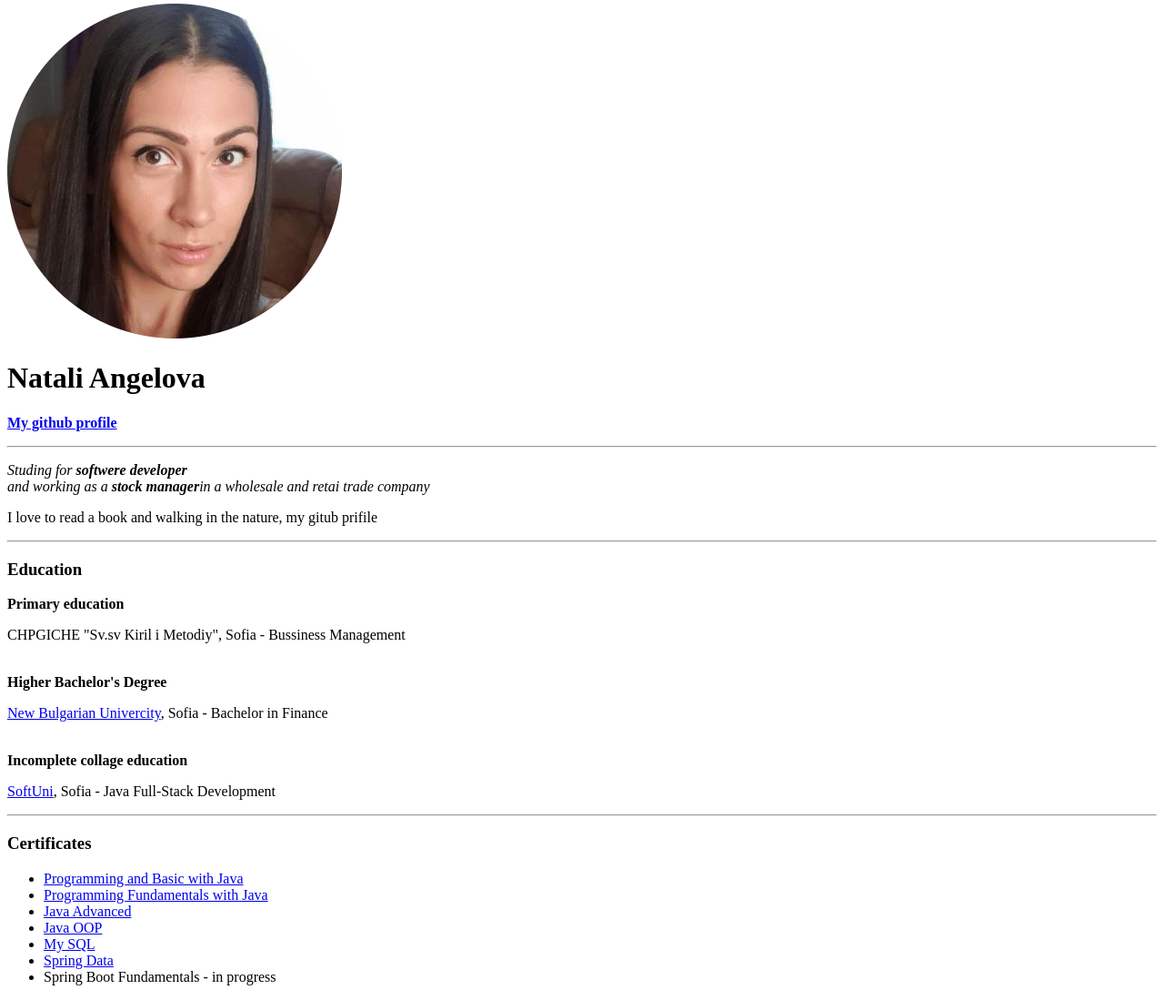
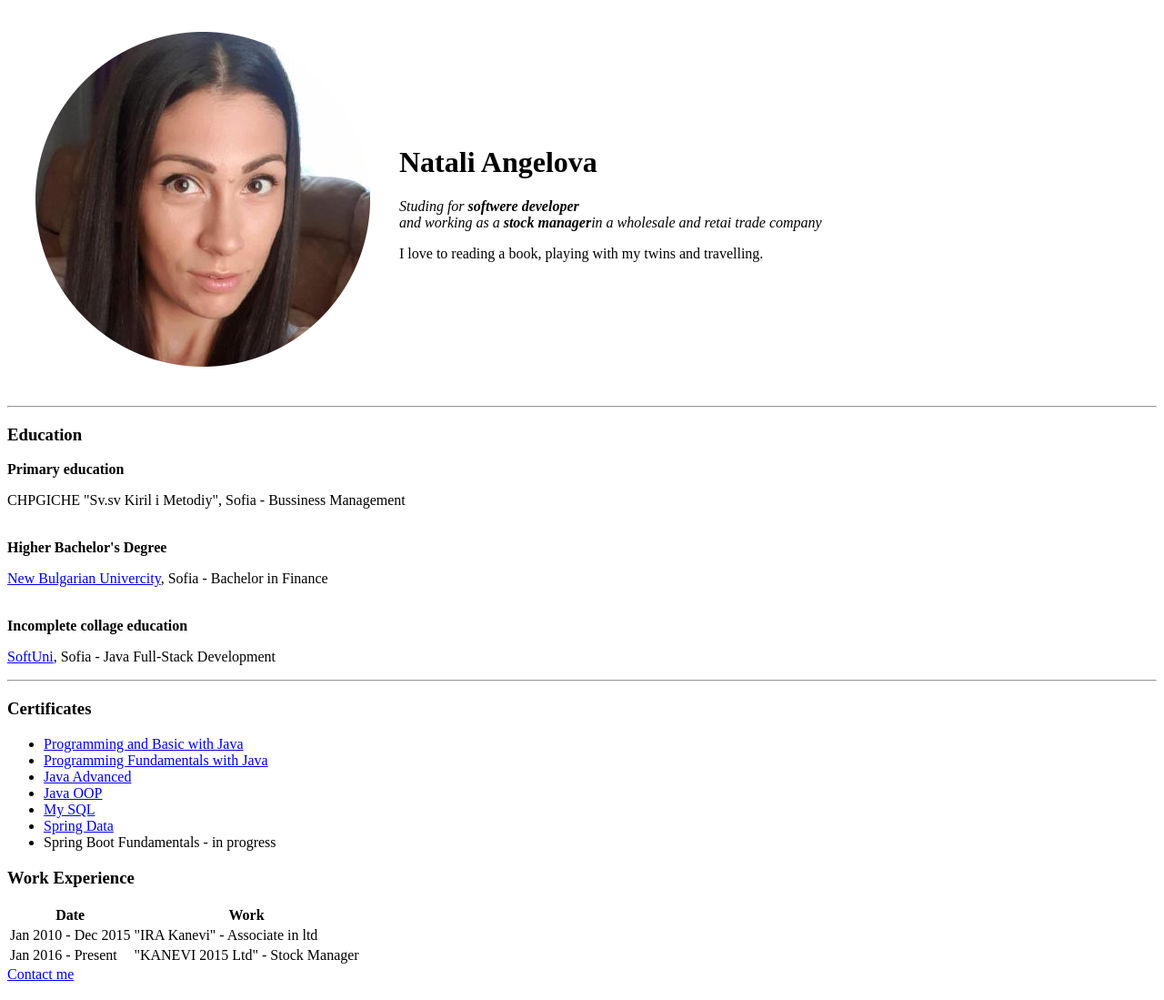
Before and after one commit to nanko89/Online-CV, a plain HTML site: page HTML - Personal Site/index.html in a window 1280 px wide. Shown: the part 4-1103 px from the top of the page at 91% size. Drawn offline with Linux system fonts and the light colour scheme.

Commit message:
Personal CV only with HTML

```diff
--- a/HTML - Personal Site/index.html
+++ b/HTML - Personal Site/index.html
@@ -8,13 +8,18 @@
 
 <body>
   <!-- <img src="https://avatars.githubusercontent.com/u/86059352?v=4" alt="Natali's profile picture"> -->
-  <img src="n.png" alt="Natali's profile picture">
-  <h1>Natali Angelova</h1>
-  <p><a href="https://github.com/nanko89/Udemy---Web-Development-Bootcamp"><b>My github profile</b></a></p>
-  <hr>
-  <p><em>Studing for <strong>softwere developer</strong>
-      <br>and working as a <strong>stock manager</strong>in a wholesale and retai trade company </em></p>
-  <p>I love to read a book and walking in the nature, my gitub prifile</p>
+  <table cellspacing="30">
+    <tr>
+      <td> <img src="n.png" alt="Natali's profile picture"></td>
+      <td>
+        <h1>Natali Angelova</h1>
+        <p><em>Studing for <strong>softwere developer</strong>
+            <br>and working as a <strong>stock manager</strong>in a wholesale and retai trade company </em></p>
+        <p>I love to reading a book, playing with my twins and travelling.</p>
+      </td>
+    </tr>
+  </table>
+
   <hr>
 
   <h3>Education</h3>
@@ -39,7 +44,27 @@
     <li>Spring Boot Fundamentals - in progress</li>
   </ul>
 
+  <h3>Work Experience</h3>
+  <table>
+    <thead>
+      <tr>
+        <th>Date</th>
+        <th>Work</th>
+      </tr>
+    </thead>
+    <tbody>
+      <tr>
+        <td>Jan 2010 - Dec 2015</td>
+        <td>"IRA Kanevi" - Associate in ltd</td>
+      </tr>
+      <tr>
+        <td>Jan 2016 - Present</td>
+        <td>"KANEVI 2015 Ltd" - Stock Manager</td>
+      </tr>
+    </tbody>
+  </table>
 
+  <a href="contact-me.html">Contact me</a>
 </body>
 
 </html>
```
Also changed, not shown: HTML - Personal Site/contact-me.html (added, +17 -0 lines).
